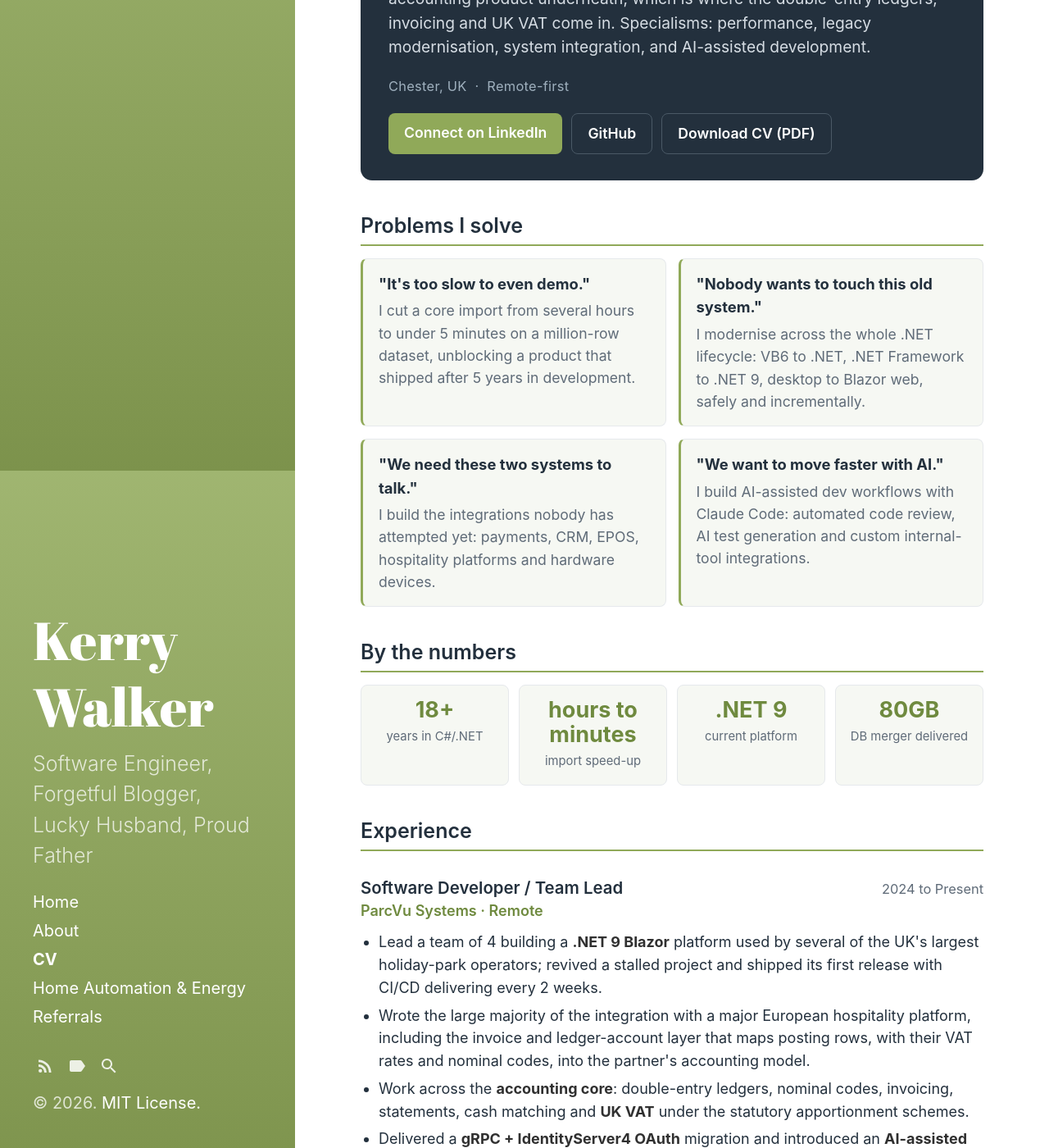
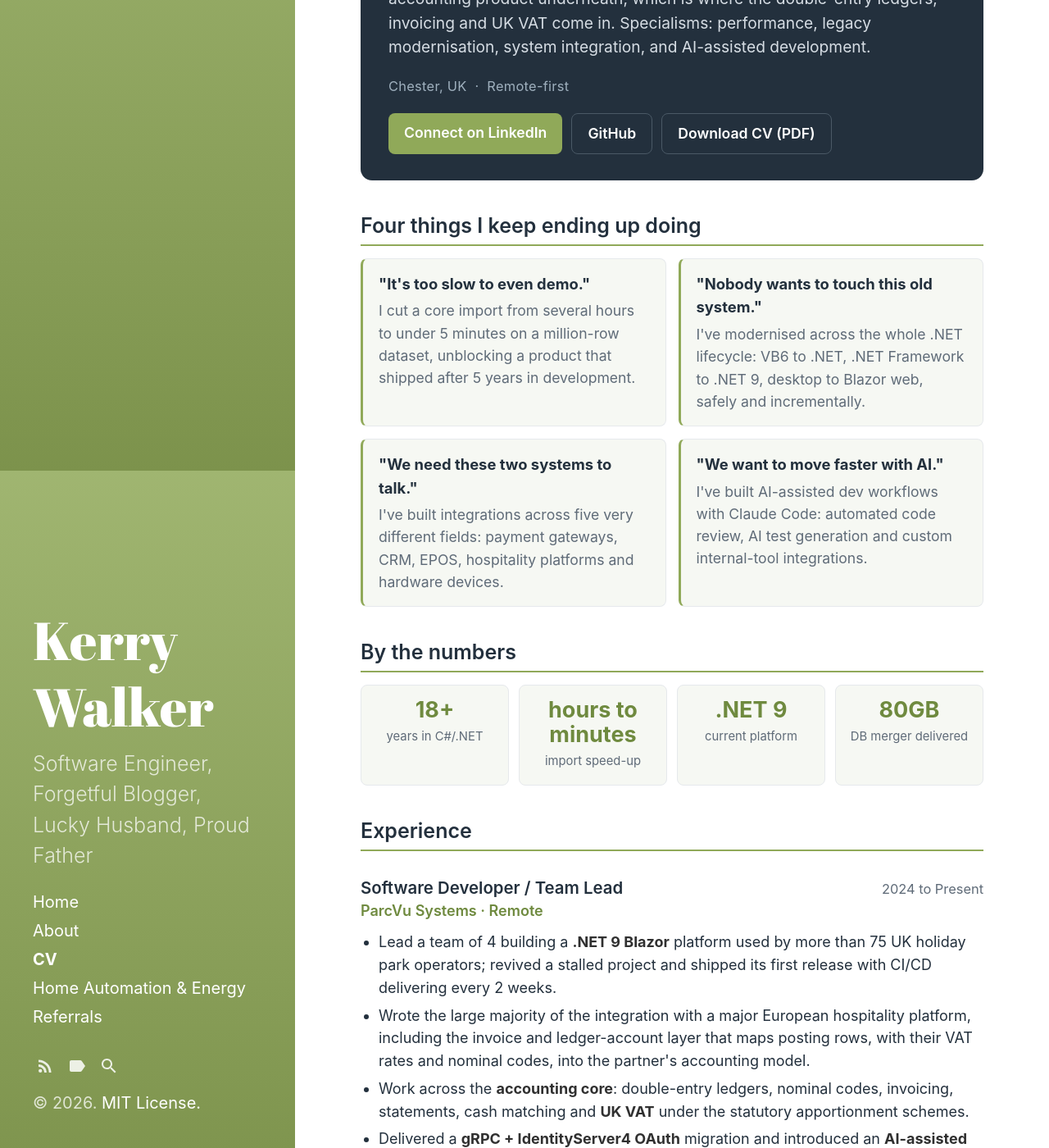
Before and after one commit to KerryWalker/KerryWalker.github.io, a Jekyll site: the page built from cv.html, in a window 1280 px wide and 1400 px high, scrolled down 326 px. Shown: the whole window at 82% size. Built offline with Jekyll 4.4.1, drawn with Linux system fonts in a browser that asks for light colours.

Commit message:
Rework highlights section and correct the client scale
Rename "Problems I solve" to "Four things I keep ending up doing". The old
heading read as consultant copy; three of the four quotes are things people
actually said, and the section describes recurring situations rather than a
service menu.

Put the four cards in past tense, and drop "the integrations nobody has
attempted yet" in favour of naming the range: five different fields.

Correct the client scale. "Several of the UK's largest holiday-park operators"
undersold it by an order of magnitude; the real figure is more than 75. Kept
as "more than 75" rather than a hard number because new customers are signed
regularly, and no client is named.

Co-Authored-By: Claude Opus 5 (1M context) <noreply@anthropic.com>

```diff
--- a/cv.html
+++ b/cv.html
@@ -79,12 +79,12 @@ excerpt: "Kerry Walker: Senior C#/.NET Software Engineer & Team Lead. 18+ years
     </div>
   </div>
 
-  <h2>Problems I solve</h2>
+  <h2>Four things I keep ending up doing</h2>
   <div class="cv-cards">
     <div class="cv-card"><div class="q">"It's too slow to even demo."</div><div class="a">I cut a core import from several hours to under 5 minutes on a million-row dataset, unblocking a product that shipped after 5 years in development.</div></div>
-    <div class="cv-card"><div class="q">"Nobody wants to touch this old system."</div><div class="a">I modernise across the whole .NET lifecycle: VB6 to .NET, .NET Framework to .NET 9, desktop to Blazor web, safely and incrementally.</div></div>
-    <div class="cv-card"><div class="q">"We need these two systems to talk."</div><div class="a">I build the integrations nobody has attempted yet: payments, CRM, EPOS, hospitality platforms and hardware devices.</div></div>
-    <div class="cv-card"><div class="q">"We want to move faster with AI."</div><div class="a">I build AI-assisted dev workflows with Claude Code: automated code review, AI test generation and custom internal-tool integrations.</div></div>
+    <div class="cv-card"><div class="q">"Nobody wants to touch this old system."</div><div class="a">I've modernised across the whole .NET lifecycle: VB6 to .NET, .NET Framework to .NET 9, desktop to Blazor web, safely and incrementally.</div></div>
+    <div class="cv-card"><div class="q">"We need these two systems to talk."</div><div class="a">I've built integrations across five very different fields: payment gateways, CRM, EPOS, hospitality platforms and hardware devices.</div></div>
+    <div class="cv-card"><div class="q">"We want to move faster with AI."</div><div class="a">I've built AI-assisted dev workflows with Claude Code: automated code review, AI test generation and custom internal-tool integrations.</div></div>
   </div>
 
   <h2>By the numbers</h2>
@@ -101,7 +101,7 @@ excerpt: "Kerry Walker: Senior C#/.NET Software Engineer & Team Lead. 18+ years
     <div class="top"><h3>Software Developer / Team Lead</h3><span class="yr">2024 to Present</span></div>
     <div class="co">ParcVu Systems · Remote</div>
     <ul>
-      <li>Lead a team of 4 building a <strong>.NET 9 Blazor</strong> platform used by several of the UK's largest holiday-park operators; revived a stalled project and shipped its first release with CI/CD delivering every 2 weeks.</li>
+      <li>Lead a team of 4 building a <strong>.NET 9 Blazor</strong> platform used by more than 75 UK holiday park operators; revived a stalled project and shipped its first release with CI/CD delivering every 2 weeks.</li>
       <li>Wrote the large majority of the integration with a major European hospitality platform, including the invoice and ledger-account layer that maps posting rows, with their VAT rates and nominal codes, into the partner's accounting model.</li>
       <li>Work across the <strong>accounting core</strong>: double-entry ledgers, nominal codes, invoicing, statements, cash matching and <strong>UK VAT</strong> under the statutory apportionment schemes.</li>
       <li>Delivered a <strong>gRPC + IdentityServer4 OAuth</strong> migration and introduced an <strong>AI-assisted development</strong> workflow (Claude Code).</li>
```
Also changed, not shown: _cv/web-cv.md (+5 -5 lines), 1 other file.
